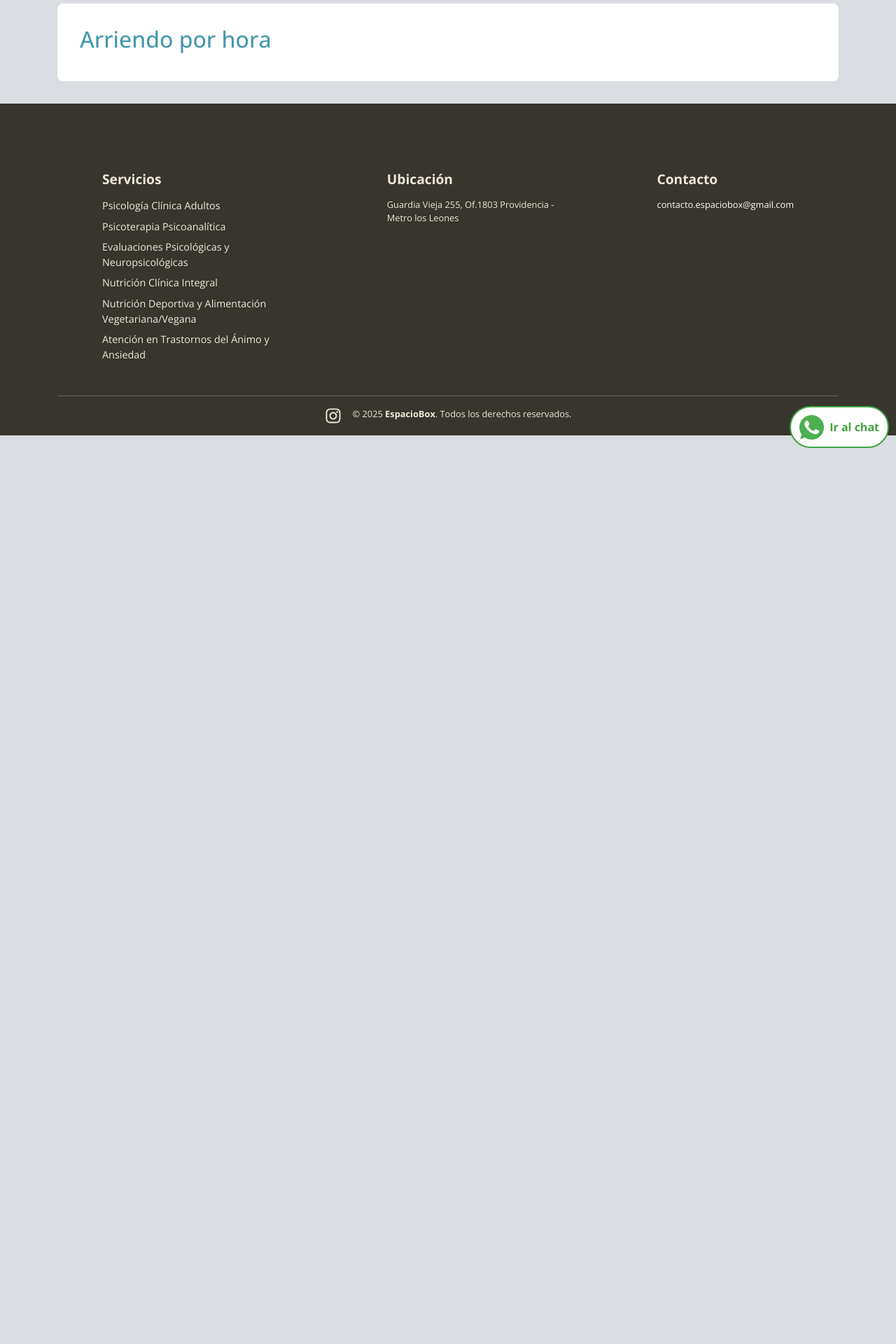
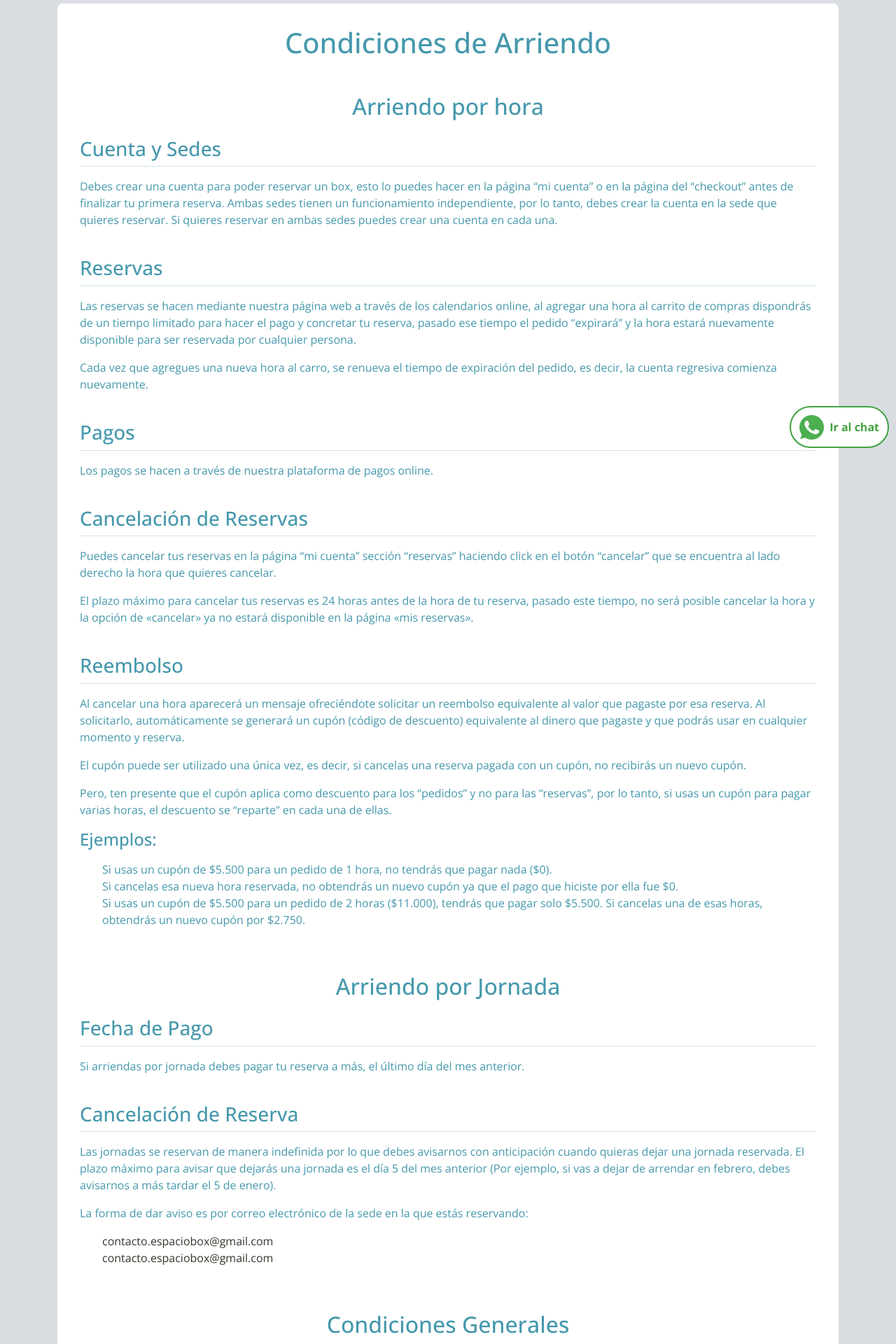
Before and after one commit to ssalinascalibar/espacio-box-noLogin, a React (Vite) app: page /condiciones-de-arriendo in a window 1280 px wide. Shown: the part 140-2060 px from the top of the page at 70% size. Before the commit the page ends 800 px from the top, so only its background shows below. Built offline with nearby package versions, Linux system fonts and the light colour scheme.

Commit message:
add conditions texts and format

```diff
--- a/src/features/conditions/Conditions.jsx
+++ b/src/features/conditions/Conditions.jsx
@@ -1,15 +1,170 @@
 import Container from "react-bootstrap/Container";
+import "./conditions.css";
 
 export default function Conditions() {
   return (
     <main>
-        <Container>
-            <div className="backgroundSection">
-                <section>
-                    <h2>Arriendo por hora</h2>
-                </section>
-            </div>
-        </Container>
+      <Container>
+        <div className="backgroundSection conditions">
+          <h1>Condiciones de Arriendo</h1>
+          <section>
+            <h2 className="section-titles">Arriendo por hora</h2>
+            <article>
+              <h3>Cuenta y Sedes</h3>
+              <hr />
+              <p>
+                Debes crear una cuenta para poder reservar un box, esto lo
+                puedes hacer en la página “mi cuenta” o en la página del
+                “checkout” antes de finalizar tu primera reserva. Ambas sedes
+                tienen un funcionamiento independiente, por lo tanto, debes
+                crear la cuenta en la sede que quieres reservar. Si quieres
+                reservar en ambas sedes puedes crear una cuenta en cada una.
+              </p>
+            </article>
+            <article>
+              <h3>Reservas</h3>
+              <hr />
+              <p>
+                Las reservas se hacen mediante nuestra página web a través de
+                los calendarios online, al agregar una hora al carrito de
+                compras dispondrás de un tiempo limitado para hacer el pago y
+                concretar tu reserva, pasado ese tiempo el pedido “expirará” y
+                la hora estará nuevamente disponible para ser reservada por
+                cualquier persona.
+              </p>
+              <p>
+                Cada vez que agregues una nueva hora al carro, se renueva el
+                tiempo de expiración del pedido, es decir, la cuenta regresiva
+                comienza nuevamente.
+              </p>
+            </article>
+            <article>
+              <h3>Pagos</h3>
+              <hr />
+              <p>
+                Los pagos se hacen a través de nuestra plataforma de pagos
+                online.
+              </p>
+            </article>
+            <article>
+              <h3>Cancelación de Reservas</h3>
+              <hr />
+              <p>
+                Puedes cancelar tus reservas en la página “mi cuenta” sección
+                “reservas” haciendo click en el botón “cancelar” que se
+                encuentra al lado derecho la hora que quieres cancelar.
+              </p>
+              <p>
+                El plazo máximo para cancelar tus reservas es 24 horas antes de
+                la hora de tu reserva, pasado este tiempo, no será posible
+                cancelar la hora y la opción de «cancelar» ya no estará
+                disponible en la página «mis reservas».
+              </p>
+            </article>
+            <article>
+              <h3>Reembolso</h3>
+              <hr />
+              <p>
+                Al cancelar una hora aparecerá un mensaje ofreciéndote solicitar
+                un reembolso equivalente al valor que pagaste por esa reserva.
+                Al solicitarlo, automáticamente se generará un cupón (código de
+                descuento) equivalente al dinero que pagaste y que podrás usar
+                en cualquier momento y reserva.
+              </p>
+              <p>
+                El cupón puede ser utilizado una única vez, es decir, si
+                cancelas una reserva pagada con un cupón, no recibirás un nuevo
+                cupón.
+              </p>
+              <p>
+                Pero, ten presente que el cupón aplica como descuento para los
+                “pedidos” y no para las “reservas”, por lo tanto, si usas un
+                cupón para pagar varias horas, el descuento se “reparte” en cada
+                una de ellas.
+              </p>
+
+              <h4>Ejemplos:</h4>
+              <ul>
+                <li>
+                  Si usas un cupón de $5.500 para un pedido de 1 hora, no
+                  tendrás que pagar nada ($0).
+                </li>
+                <li>
+                  Si cancelas esa nueva hora reservada, no obtendrás un nuevo
+                  cupón ya que el pago que hiciste por ella fue $0.
+                </li>
+                <li>
+                  Si usas un cupón de $5.500 para un pedido de 2 horas
+                  ($11.000), tendrás que pagar solo $5.500. Si cancelas una de
+                  esas horas, obtendrás un nuevo cupón por $2.750.
+                </li>
+              </ul>
+            </article>
+          </section>
+          <section>
+      <h2 className="section-titles">Arriendo por Jornada</h2>
+
+      <article>
+        <h3>Fecha de Pago</h3>
+        <hr />
+        <p>Si arriendas por jornada debes pagar tu reserva a más, el último día del mes anterior.</p>
+      </article>
+
+      <article>
+        <h3>Cancelación de Reserva</h3>
+        <hr />
+        <p>Las jornadas se reservan de manera indefinida por lo que debes avisarnos con anticipación cuando quieras dejar una jornada reservada. El plazo máximo para avisar que dejarás una jornada es el día 5 del mes anterior (Por ejemplo, si vas a dejar de arrendar en febrero, debes avisarnos a más tardar el 5 de enero).</p>
+        <p>La forma de dar aviso es por correo electrónico de la sede en la que estás reservando:</p>
+        <ul>
+          <li><a href="mailto:contacto.espaciobox@gmail.com">contacto.espaciobox@gmail.com</a></li>
+          <li><a href="mailto:contacto.espaciobox@gmail.com">contacto.espaciobox@gmail.com</a></li>
+        </ul>
+      </article>
+    </section>
+    <section>
+      <h2 className="section-titles">Condiciones Generales</h2>
+
+      <article>
+        <h3>Acceso a la Oficina</h3>
+        <hr />
+        <p>Las oficinas cuentan con una cerradura inteligente (con contraseña) en su puerta de acceso principal. Cuando realizas un pedido recibirás un correo de confirmación en el cual se encuentra la clave para que puedas acceder a la oficina.</p>
+        <p>Puedes ver un ejemplo del correo con la ubicación de la clave de acceso en esta imagen: <em>¿Dónde recibo la clave de acceso?</em></p>
+      </article>
+
+      <article>
+        <h3>Puntualidad</h3>
+        <hr />
+        <p>Debes prestar especial atención de desocupar el box a la hora, ya que al extenderte en el tiempo podrías estar perjudicando al siguiente arrendatario.</p>
+        <p>Si ya comenzó tu hora y el arrendatario anterior aún no ha desocupado el box, siéntete con el derecho de tocar la puerta para avisarle que estás esperando, eso sí, te pedimos que lo hagas con respeto.</p>
+        <p>También te pedimos que te asegures de que estás en el box y horario que te corresponde antes de interrumpir una sesión.</p>
+      </article>
+
+      <article>
+        <h3>Espacios Comunes</h3>
+        <hr />
+        <p>Ayúdanos a mantener el orden, limpieza y tranquilidad en las salas de espera, baño y cocina. Procura mantener silencio y transmite a tus pacientes la importancia de guardar silencio mientras esperan.</p>
+      </article>
+
+      <article>
+        <h3>Limpieza</h3>
+        <hr />
+        <p>Tenemos un servicio de aseo profesional que limpia regularmente la consulta, pero el resto del tiempo necesitamos tu colaboración para limpiar las tazas, vasos y cualquier otro implemento que uses.</p>
+      </article>
+
+      <article>
+        <h3>Cuidado del Lugar</h3>
+        <hr />
+        <p>Al finalizar tu trabajo, puede ser que te corresponda a ti apagar las luces del lugar, apagar equipos eléctricos que se hayan utilizado y cerrar la oficina. Es responsabilidad de los arrendatarios.</p>
+      </article>
+    </section>
+    <section>
+      <h2 className="section-titles">Nuestro Espíritu</h2>
+      <p>Finalmente queremos que sepas que somos un lugar diferente al resto de los espacios que hay para arrendar. Nuestras oficinas han sido diseñadas con cariño y dedicación por psicólogos que saben cuáles son las necesidades de un terapeuta para sentirse cómodo.</p>
+      <p>Procuramos siempre evolucionar para entregarte las mejores condiciones. Queremos que sientas nuestra oficina como si fuera tuya, que te sientas como en casa y que de la misma manera procures cuidarla.</p>
+      <p>Nuestro sello se basa en la relación de respeto y colaboración entre todos los que compartimos la oficina. Si quieres trabajar con nosotros te pedimos que lo hagas con el mismo espíritu.</p>
+    </section>
+        </div>
+      </Container>
     </main>
-  )
+  );
 }
--- /dev/null
+++ b/src/features/conditions/conditions.css
@@ -0,0 +1,28 @@
+.conditions h1{
+    text-align: center;
+    margin-bottom: 3rem;
+}
+
+.conditions section {
+    margin-bottom: 4rem;
+}
+
+.conditions article {
+    margin-bottom: 2.5rem;
+}
+
+.conditions article {
+    margin-bottom: 2.5rem;
+}
+
+.conditions article hr {
+    margin: 0.5rem 0 1rem 0
+}
+
+.conditions section h2{
+    text-align: center;
+}
+
+.conditions section a{
+    color: var(--accent-color);
+}
```
